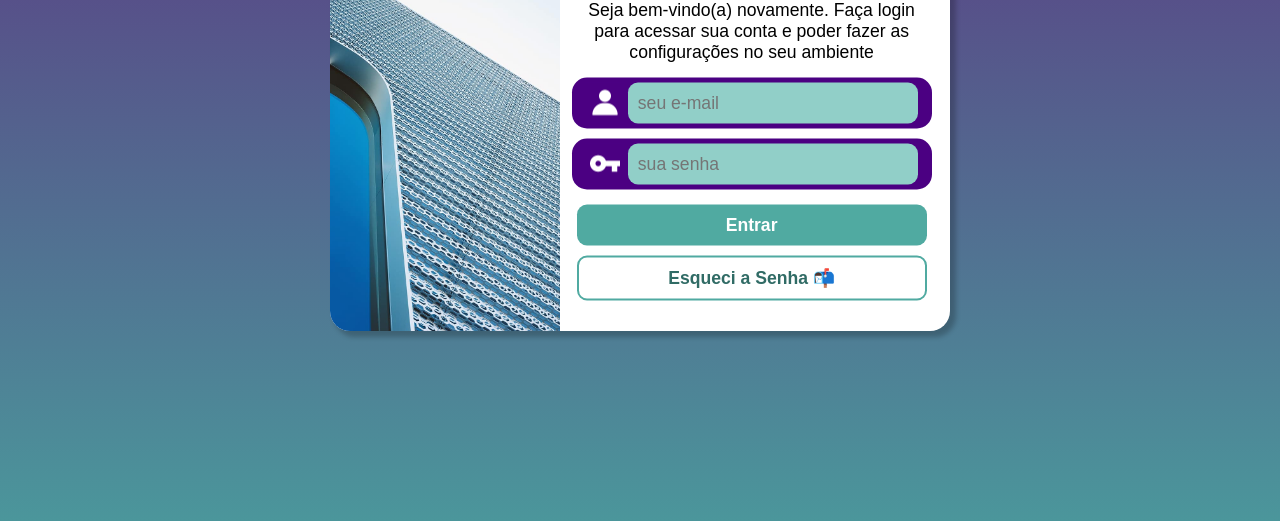
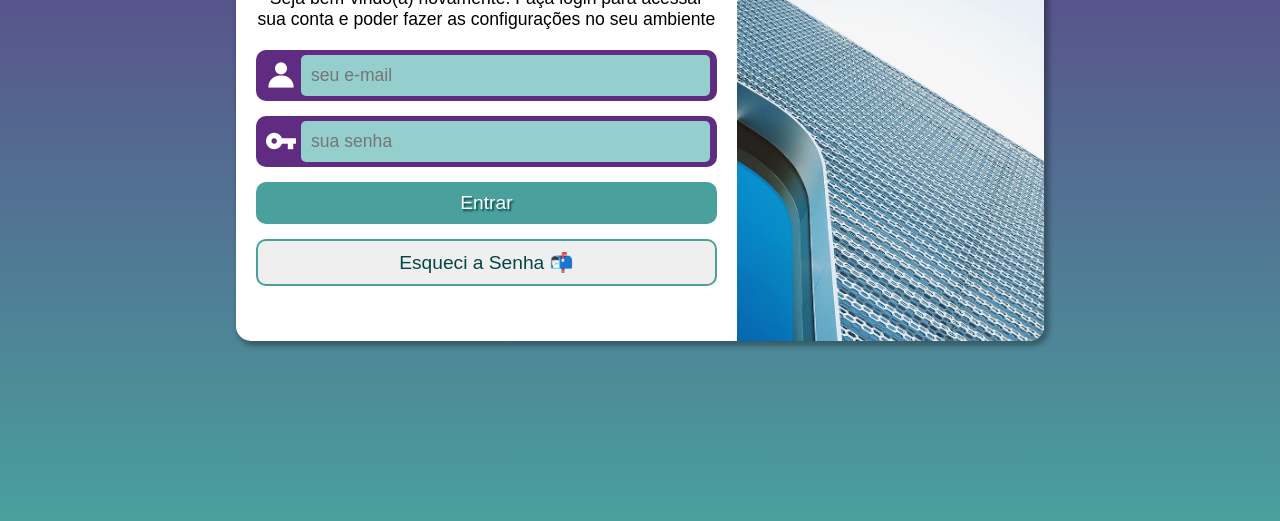
Before and after one commit to LaLunaInSky/projeto-login, a plain HTML site: page index.html in a window 1280 px wide. Shown: the part 279-800 px from the top of the page. Drawn offline with Linux system fonts and the light colour scheme.

Commit message:
22/11/2024 14:22

```diff
--- a/index.html
+++ b/index.html
@@ -3,17 +3,17 @@
 <head>
     <meta charset="UTF-8">
     <meta name="viewport" content="width=device-width, initial-scale=1.0">
+    <link rel="shortcut icon" href="../../../favicon.ico" type="image/x-icon">
     <link rel="stylesheet" href="styles/style.css" media="all">
     <title>LaLunaInSky | Projeto Login</title>
 </head>
 <body>
-    <article>
-        <section id="fotoM1"></section>
-        <main>
-            <section class="fotoMetal"></section>
+    <main>
+        <section id="imagem"></section>
+        <section id="login">
             <h1>Login</h1>
             <p>Seja bem-vindo(a) novamente. Faça login para acessar sua conta e poder fazer as configurações no seu ambiente</p>
-            <form action="login" method="post" autocomplete="on">
+            <form action="login.php" method="post" autocomplete="on">
                 <section class="secEmail">
                     <label for="email">
                         <img src="images/perfil.png" alt="imagem login">
@@ -24,7 +24,7 @@
                     <label for="senha">
                         <img src="images/chave.png" alt="imagem senha">
                     </label>
-                    <input type="password" name="senha" id="senha" placeholder="sua senha" required min="8" autocomplete="current-password">
+                    <input type="password" name="senha" id="senha" placeholder="sua senha" required minlength="8" autocomplete="current-password">
                 </section>
                 <section class="secBotões">
                     <input type="submit" value="Entrar">
@@ -32,8 +32,7 @@
                     <input type="button" value="Esqueci a Senha 📬">
                 </section>
             </form>
-        </main>
-        <section id="fotoM2"></section>
-    </article>
+        </section>
+    </main>
 </body>
 </html>
--- a/styles/style.css
+++ b/styles/style.css
@@ -5,235 +5,240 @@
     padding: 0px;
 }
 
-html, body {
-    position: relative;
-    background-color: #5D2C80;
-    font-family: Arial, Helvetica, sans-serif;
-    width: 100vw;
-    height: 100vh;
+:root {
+    --cor01: #5F2c82;
+    --cor02: #49a09d;
+    --cor03: #94CFCD;
+    --cor04: #034643;
 }
 
-article {
-    position: absolute;
-    top: 50%;
-    left: 50%;
-    transform: translate(-50%, -50%);
-
-    background-color: transparent;
+html , body {
+    position: relative;
+    background-color: var(--cor01);
+    font-family: Arial, Helvetica, sans-serif;
+    height: 100vh;
+    width: 100vw;
 }
 
 main {
     position: absolute;
     top: 50%;
     left: 50%;
-    transform: translate(-50%, -50%);
+    transform: translate(-50%,-50%);
 
     background-color: white;
-    border-radius: 20px;
-    box-shadow: 5px 5px 5px 1px rgba(0, 0, 0, 0.219);
-    width: 80vw;
-    padding: 10px;
+    width: 70vw;
+    padding: 20px;
+    border-radius: 15px;
+    overflow: hidden;
+    box-shadow: 3px 3px 5px 2px rgba(0, 0, 0, 0.301);
+
+    transition-duration: 500ms;
+    transition-timing-function: ease;
 }
 
-main > section.fotoMetal {
+#imagem {
+    display: block;
     background: url(../images/metal.jpg) left bottom no-repeat;
     background-size: cover;
-    margin: -10px -10px 0px;
-    border-radius: 20px 20px 0px 0px;
-    height: 25vh;
+    margin: -20px -20px -0px;
+    height: 24vh;
 }
 
-main > h1 {
-    cursor: default;
-    text-align: center;
-    font-size: 2.6em;
-    padding: 15px;
+#login {
+    display: block;
 }
 
-main > p {
-    font-size: 1.1em;
+#login > h1 {
     text-align: center;
-    margin: 0px 5px 20px;
+    cursor: default;
+    margin: 10px;
+    font-size: 1.8em;
+}
+
+#login > p {
+    text-align: center;
+    cursor: default;
 }
 
 .secEmail, .secSenha {
-    background-color: indigo;
-    width: 80vw;
-    text-align: center;
-    border-radius: 15px;
-    margin: 10px auto;
+    margin: 15px 0px;
+    padding: 5px;
+    background-color: var(--cor01);
+    border-radius: 10px;
+
+    transition-duration: 500ms;
+    transition-timing-function: ease;
+}
+
+.secEmail > label, .secEmail > input, .secSenha > label, .secSenha > input {
+    display: block;
 }
 
 .secEmail > label, .secSenha > label {
-    padding: 20px 5px 16px;
-    margin-right: -12px;
+    float: left;
 }
 
-.secEmail img, .secSenha img {
-    background-color: indigo;
+.secEmail > label > img, .secSenha > label > img {
     padding: 5px;
-    margin-bottom: -14px;
-    cursor: pointer;
 }
 
 .secEmail > input, .secSenha > input {
+    width: calc(100% - 62px);
+    height: 80%;
+    background-color: var(--cor03);
     border: 0px;
-    border-radius: 10px;
+    border-radius: 5px;
     font-size: 1.1em;
-    background-color: #91CFC8;
     padding: 10px;
-    width: 60vw;
-    margin: 5px;
+    color: var(--cor04);
 }
 
 .secEmail > input:focus, .secSenha > input:focus {
     background-color: white;
-    border: 6px solid darkmagenta;
+    color: black;
 }
 
 .secBotões > input {
-    font-weight: bold;
+    font-size: 1.2em;
+    width: 100%;
+    margin-bottom: 15px;
+    padding: 10px;
+    border-radius: 10px;
     border: 0px;
-    background-color: #50AAA1;
-    border-radius: 10px;
-    color: white;
-    width: 80vw;
-    font-size: 1.1em;
-    padding: 10px;
-    margin: 5px 0px;
 }
 
-.secBotões > input:nth-last-child(3):hover {
-    background-color: #133d39;
+.secBotões > input:nth-child(1) {
+    background-color: var(--cor02);
+    color: white;
+    text-shadow: 1.5px 1.5px 2px var(--cor04);
+}
+
+.secBotões > input:nth-child(1):hover {
+    background-color: var(--cor04);
+    text-shadow: none;
 }
 
 .secBotões > input:nth-last-child(1) {
-    background-color: white;
-    border: 2px solid #50AAA1;
-    color: #306b65;
+    color: var(--cor04);
+    border: 2px solid var(--cor02);
 }
 
 .secBotões > input:nth-last-child(1):hover {
-    background-color: #133d39;
+    background-color: var(--cor02);
     color: white;
+    text-shadow: 1.5px 1.5px 2px var(--cor04);
+    border: 2px solid var(--cor04);
 }
 
-@media screen and (min-width: 600px) and (max-width: 768px) {
+
+@media screen and (min-width: 600px) and (max-width: 768px){
     main {
         width: 60vw;
-    }
-
-    main > h1 {
-        font-size: 2.5em;
-    }
-
-    main > p {
-        text-align: justify;
+        transition-duration: 500ms;
+        transition-timing-function: ease;
     }
 
     .secEmail, .secSenha {
-        width: 60vw;
-    }
-
-    .secEmail > input, .secSenha > input {
-        width: 46vw;
-    }
-
-    .secBotões > input  {
-        width: 60vw;
+        transition-duration: 500ms;
+        transition-timing-function: ease;
     }
 }
 
-@media screen and (min-width:768px) {
+
+@media screen and (min-width: 768px) and (max-width: 992px){
     html, body {
-        background-image: linear-gradient(#5D2C80,#4B969B);
-    }
-
-    article {
-        background-color: white;
-        border-radius: 20px;
-        box-shadow: 5px 5px 5px 1px rgba(0, 0, 0, 0.219);
-        width: 600px;
-        height: 400px;
-        padding: 10px;
-    }
-
-    article > section {
-        background: url(../images/metal.jpg) left bottom no-repeat;
-        background-size: cover;
-        height: 420px;
-        margin: -10px -10px;
-        width: 230px;
-    }
-
-    #fotoM1 {
-        position: absolute;
-        left: 64.5%;
-        border-radius: 0px 20px 20px 0px;
-    }
-
-    #fotoM2 {
-        display: none;
+        background-image: linear-gradient(var(--cor01), var(--cor02));
     }
 
     main {
-        top: 50%;
-        left: 32%;
-        transform: translate(-50% , -50%);
+        width: 70vw;
+        height: 400px;
 
-        background-color: transparent;
-        box-shadow: none;
-        padding: 15px;
-        width: 400px;
+        transition-duration: 500ms;
+        transition-timing-function: ease;
     }
 
-    main > .fotoMetal {
-        display: none;
+    #imagem {
+        float: left;
+        width: 40%;
+        height: 150%;
+
+        margin: -20px;
+        transition-duration: 500ms;
+        transition: float, width;
+        transition-timing-function: ease;
     }
 
+    #login {
+        float: right;
+        width: 60%;
 
-    main > h1 {
-        margin-top: -15px;
-        font-size: 2.6em;
+        transition-duration: 500ms;
+        transition-timing-function: ease;
     }
 
-    main > p {
-        margin: 0px 20px 15px;
+    #login > h1 {
+        margin: 15px;
+        font-size: 2em;
+    }
+
+    #login > p {
+        font-size: 1.05em;
+        margin-bottom: 20px;
     }
 
     .secEmail, .secSenha {
-        width: 360px;
-    }
-
-    .secEmail > input, .secSenha > input {
-        width: 270px;
-    }
-
-    .secBotões {
-        text-align: center;
-    }
-
-    .secBotões > input  {
-        width: 350px;
+        transition-duration: 500ms;
     }
 }
 
-@media screen and (min-width: 1200px) {
-    main {
-        top: 50%;
-        left: 68%;
-        transform: translate(-50% , -50%);
 
-        background-color: transparent;
-        box-shadow: none;
+@media screen and (min-width: 992px) {
+    html, body {
+        background-image: linear-gradient(var(--cor01), var(--cor02));
     }
 
-    #fotoM1 {
-        display: none;
+    main {
+        width: 60vw;
+        height: 400px;
+
+        transition-duration: 500ms;
+        transition-timing-function: ease;
     }
 
-    #fotoM2 {
-        display: block;
-        border-radius: 20px 0px 0px 20px;
+    #imagem {
+        float: right;
+        width: 40%;
+        height: 150%;
+
+        margin: -20px;
+        transition-duration: 500ms;
+        transition: float, width;
+        transition-timing-function: ease;
+    }
+
+    #login {
+        float: left;
+        width: 60%;
+        transition-duration: 500ms;
+        transition: float 500ms, width 500ms;
+        transition-timing-function: ease;
+    }
+
+    #login > h1 {
+        margin: 15px;
+        font-size: 2em;
+    }
+
+    #login > p {
+        font-size: 1.1em;
+        margin-bottom: 20px;
+
+    }
+
+    .secEmail, .secSenha {
+        transition-duration: 500ms;
+        transition-timing-function: ease;
     }
 }
```
